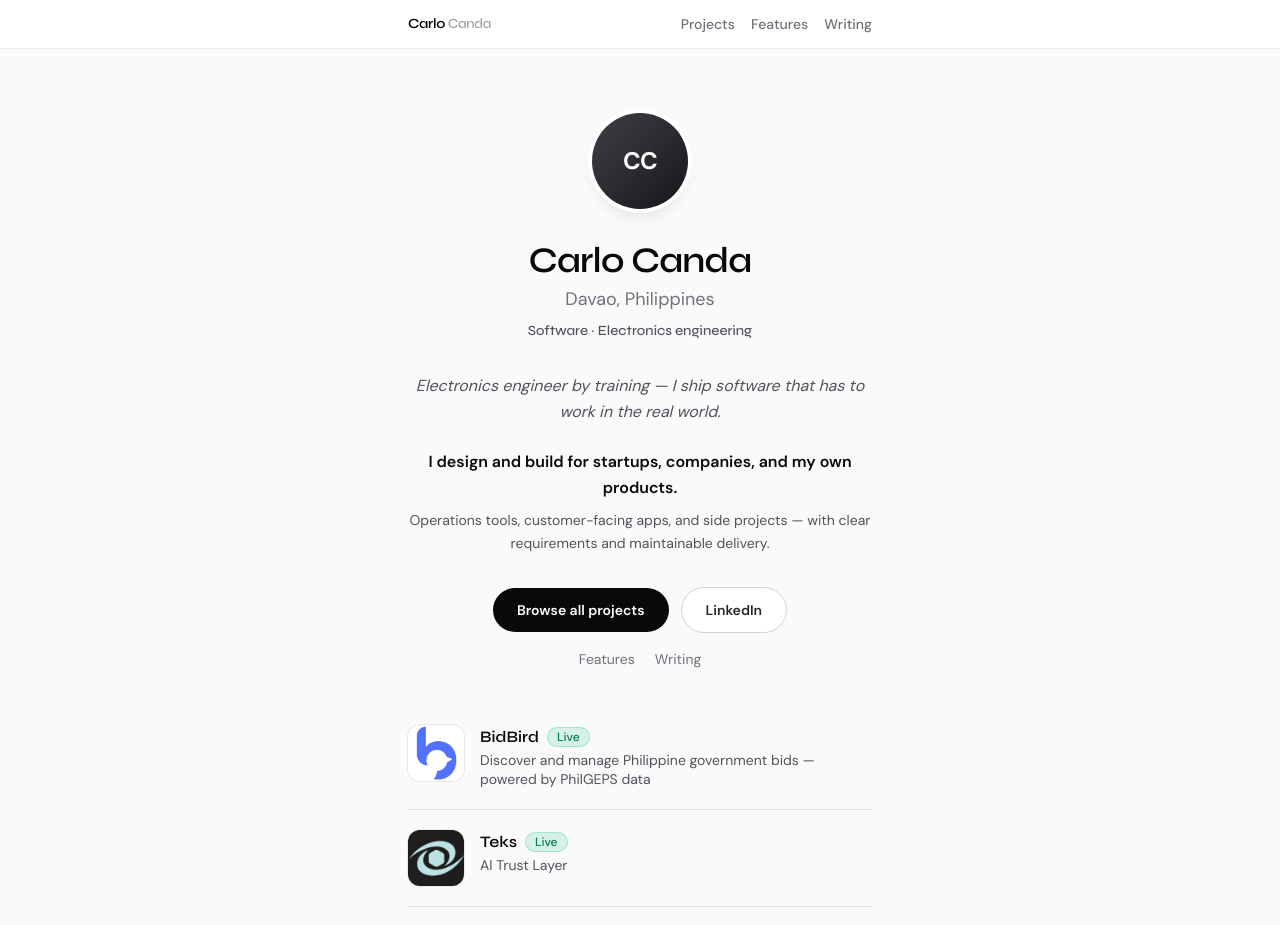
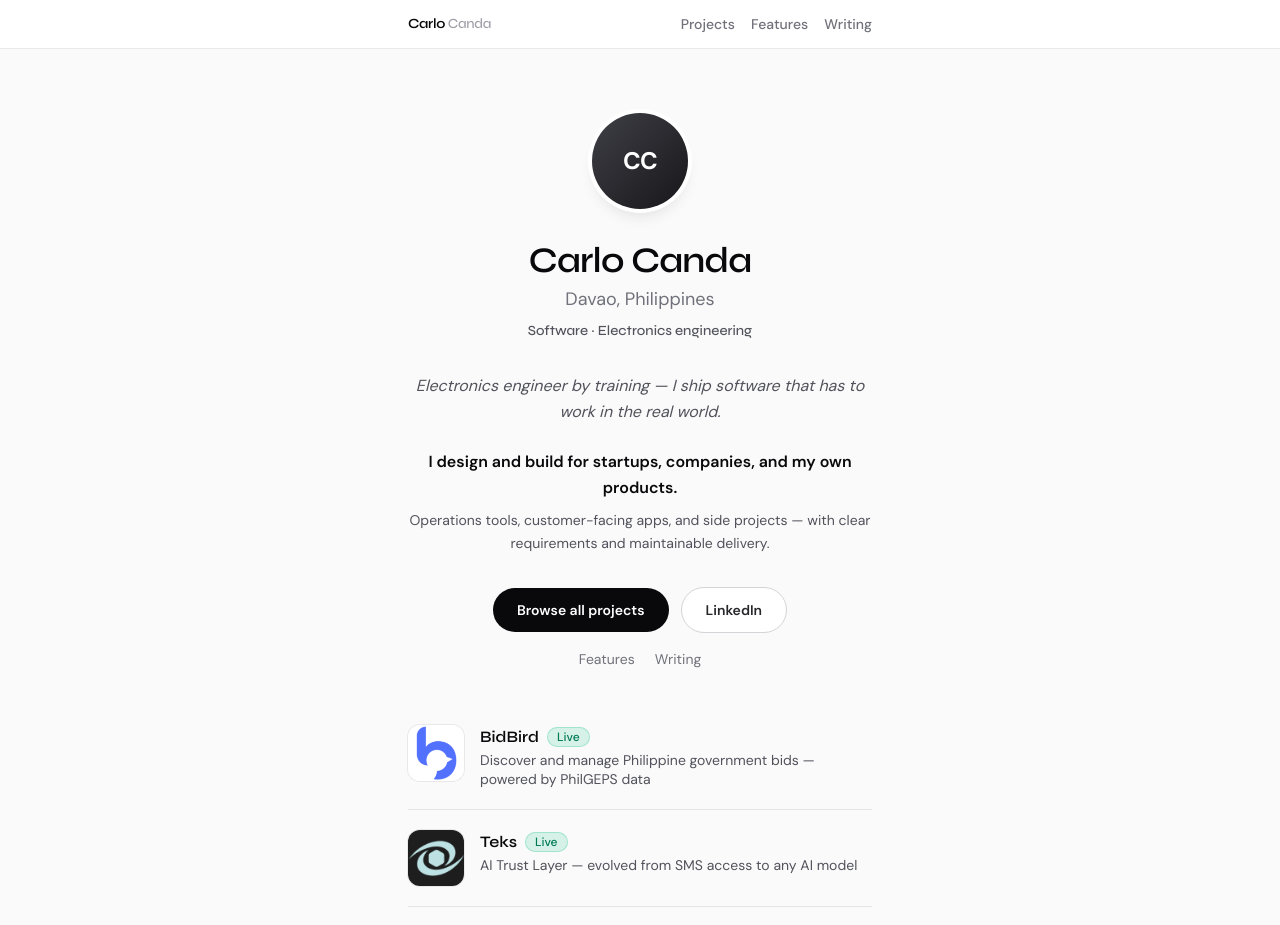
Before and after one commit to cbpcanda/carlocanda, a Next.js app: page / in a window 1280 px wide. Shown: the top 925 px of the page. Built offline with nearby package versions, Linux system fonts and the light colour scheme.

Commit message:
Revert Teks copy: restore tagline and SMS-evolution description
Made-with: Cursor

```diff
--- a/src/data/projects.ts
+++ b/src/data/projects.ts
@@ -20,12 +20,13 @@ export const projects: Project[] = [
   {
     slug: "teks",
     title: "Teks",
-    tagline: "AI Trust Layer",
+    tagline: "AI Trust Layer — evolved from SMS access to any AI model",
     status: "live",
     repositoryPhase: "working",
     period: "Personal project",
     role: "Founder · CTO",
-    description: "Teks is an AI Trust Layer.",
+    description:
+      "Teks is an AI Trust Layer, evolved from SMS-based tech that let anyone reach any AI model and get answers by text.",
     links: [
       { label: "Website", href: "https://sendteks.com/" },
       {
```
